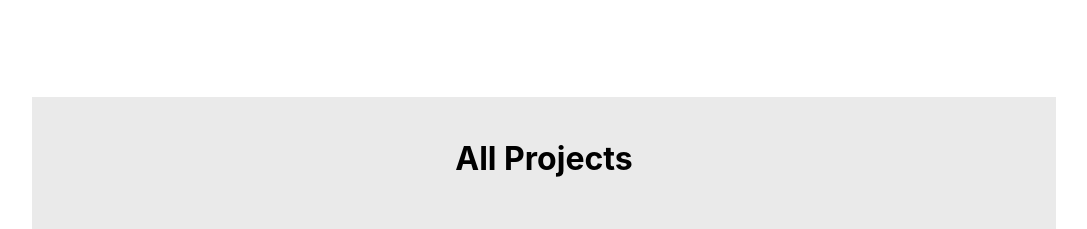
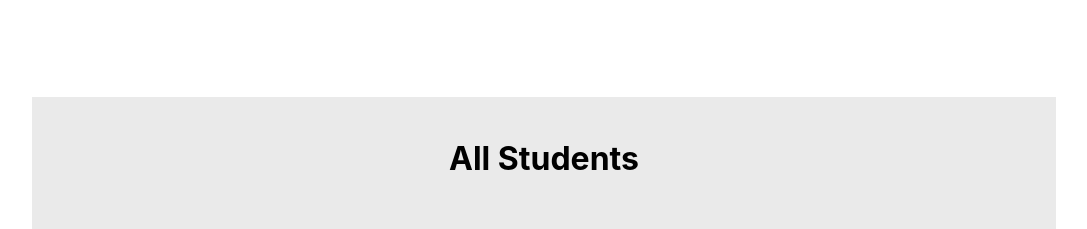
Before and after one commit to adam-marey/Team-manager-, a React (Create React App) app: page / in a window 1280 px wide. Shown: the part 4200-4429 px from the top of the page, without its empty margins (96-1183 px from the left). Built offline with nearby package versions, Linux system fonts and the light colour scheme.

Commit message:
changed text

```diff
--- a/src/components/Student/AllStudents.jsx
+++ b/src/components/Student/AllStudents.jsx
@@ -5,7 +5,7 @@ const AllStudents = () => {
     <div className={styles.home}>
       <div className={styles.boxsContainer}>
         <br />
-        <h1>All Projects</h1>
+        <h1>All Students</h1>
         <div class="row1-container">
           <div class="box box-down cyan">
             <h2>Adam</h2>
```
